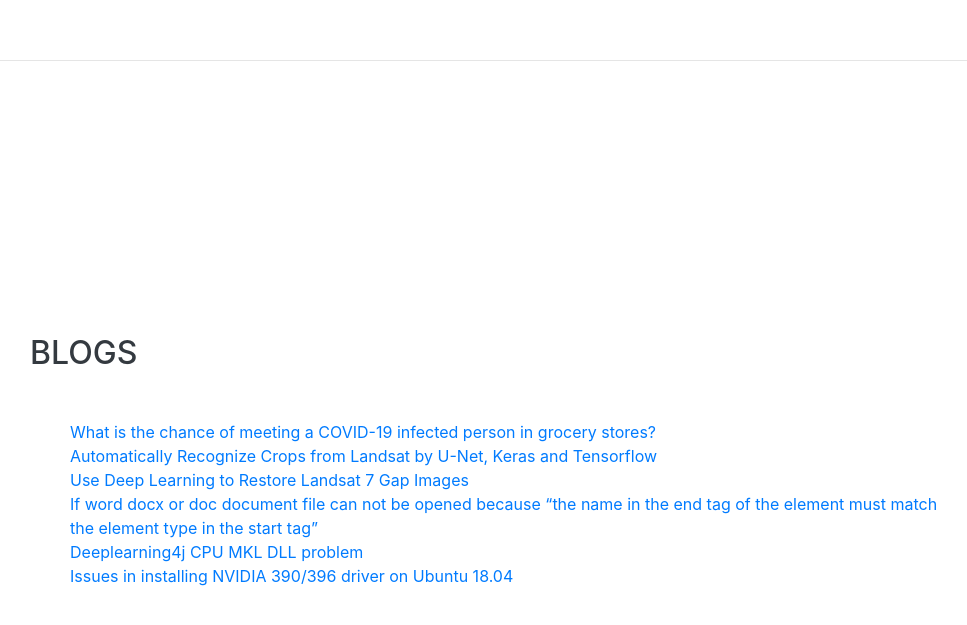
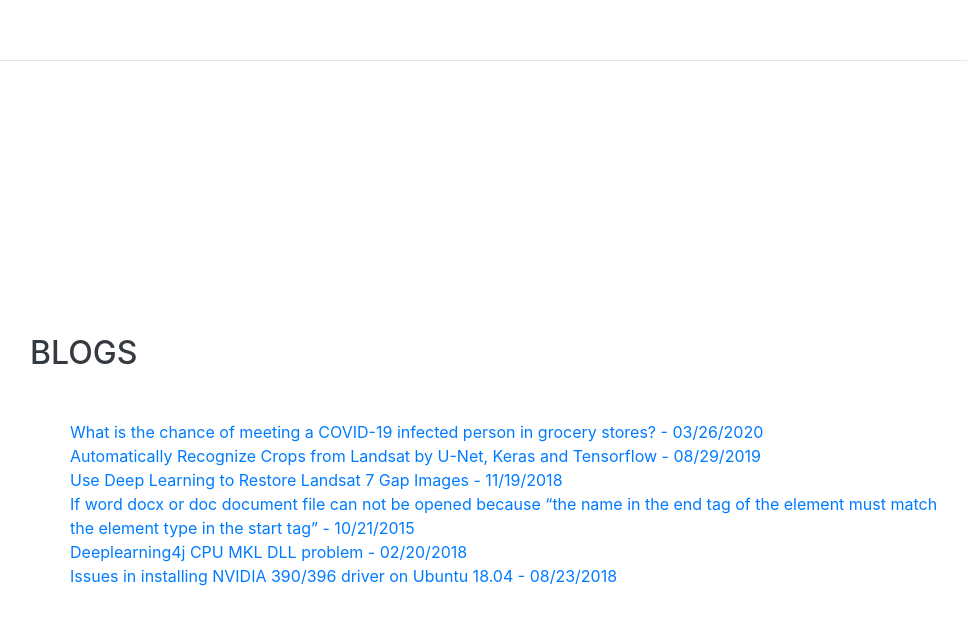
Before and after one commit to ZihengSun/zihengsun.github.io, a website with bundled scripts: page index.html in a window 1280 px wide. Shown: the part 10524-11149 px from the top of the page, without its empty margins (290-1257 px from the left). Built offline with nearby package versions, Linux system fonts and the light colour scheme; a web font is replaced by a local one.

Commit message:
add date

```diff
--- a/index.html
+++ b/index.html
@@ -407,17 +407,17 @@
 
         <ul class="fa-ul mb-0">
 
-			<li><a href="https://medium.com/@jensensunny/what-is-the-chance-of-meeting-a-covid-19-infected-person-in-grocery-stores-3ca7357fafb2" >What is the chance of meeting a COVID-19 infected person in grocery stores?</a></li>
+			<li><a href="https://medium.com/@jensensunny/what-is-the-chance-of-meeting-a-covid-19-infected-person-in-grocery-stores-3ca7357fafb2" >What is the chance of meeting a COVID-19 infected person in grocery stores? - 03/26/2020</a></li>
 
-			<li><a href="https://medium.com/artificial-intelligence-in-geoscience/automatically-recognize-crops-from-landsat-by-u-net-keras-and-tensorflow-7c5f4f666231" >Automatically Recognize Crops from Landsat by U-Net, Keras and Tensorflow</a></li>
+			<li><a href="https://medium.com/artificial-intelligence-in-geoscience/automatically-recognize-crops-from-landsat-by-u-net-keras-and-tensorflow-7c5f4f666231" >Automatically Recognize Crops from Landsat by U-Net, Keras and Tensorflow - 08/29/2019</a></li>
 
-			<li><a href="https://zihengsun.wordpress.com/2018/11/19/use-deep-learning-to-restore-landsat-7-gap-images/#respond">Use Deep Learning to Restore Landsat 7 Gap Images</a></li>
+			<li><a href="https://zihengsun.wordpress.com/2018/11/19/use-deep-learning-to-restore-landsat-7-gap-images/#respond">Use Deep Learning to Restore Landsat 7 Gap Images - 11/19/2018</a></li>
 
-			<li><a href="https://zihengsun.wordpress.com/2015/10/21/if-word-docx-or-doc-document-file-can-not-be-opened-because-the-name-in-the-end-tag-of-the-element-must-match-the-element-type-in-the-start-tag/">If word docx or doc document file can not be opened because “the name in the end tag of the element must match the element type in the start tag”</a></li>
+			<li><a href="https://zihengsun.wordpress.com/2015/10/21/if-word-docx-or-doc-document-file-can-not-be-opened-because-the-name-in-the-end-tag-of-the-element-must-match-the-element-type-in-the-start-tag/">If word docx or doc document file can not be opened because “the name in the end tag of the element must match the element type in the start tag” - 10/21/2015</a></li>
 
-			<li><a href="https://zihengsun.wordpress.com/2018/02/20/deeplearning4j-cpu-mkl-dll-problem/">Deeplearning4j CPU MKL DLL problem</a></li>
+			<li><a href="https://zihengsun.wordpress.com/2018/02/20/deeplearning4j-cpu-mkl-dll-problem/">Deeplearning4j CPU MKL DLL problem - 02/20/2018</a></li>
 
-			<li><a href="https://zihengsun.wordpress.com/2018/08/23/issues-in-installing-nvidia-390-396-driver-on-ubuntu-18-04/">Issues in installing NVIDIA 390/396 driver on Ubuntu 18.04</a></li>
+			<li><a href="https://zihengsun.wordpress.com/2018/08/23/issues-in-installing-nvidia-390-396-driver-on-ubuntu-18-04/">Issues in installing NVIDIA 390/396 driver on Ubuntu 18.04 - 08/23/2018</a></li>
 
         </ul>
 
```
